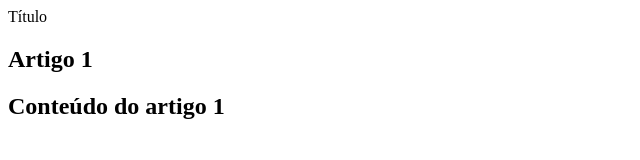
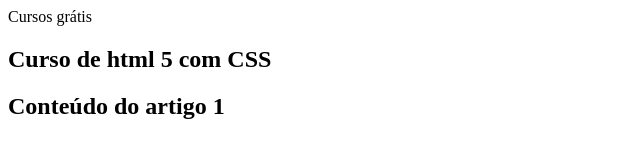
Before and after one commit to daniellonk/olaMundo, a plain HTML site: page index.html in a window 1280 px wide. Shown: the whole page, without its empty margins (0-640 px from the left). Drawn offline with Linux system fonts and the light colour scheme.

Commit message:
Iniciado o cinteudo

```diff
--- a/index.html
+++ b/index.html
@@ -7,9 +7,9 @@
 </head>
 <body>
     <main></main>
-        <head>Título</head>
+        <head>Cursos grátis</head>
         <article>
-            <h2>Artigo 1</h2>
+            <h2>Curso de html 5 com CSS</h2>
             <h1>Conteúdo do artigo 1</h1>
         </article>
 </body>
```
